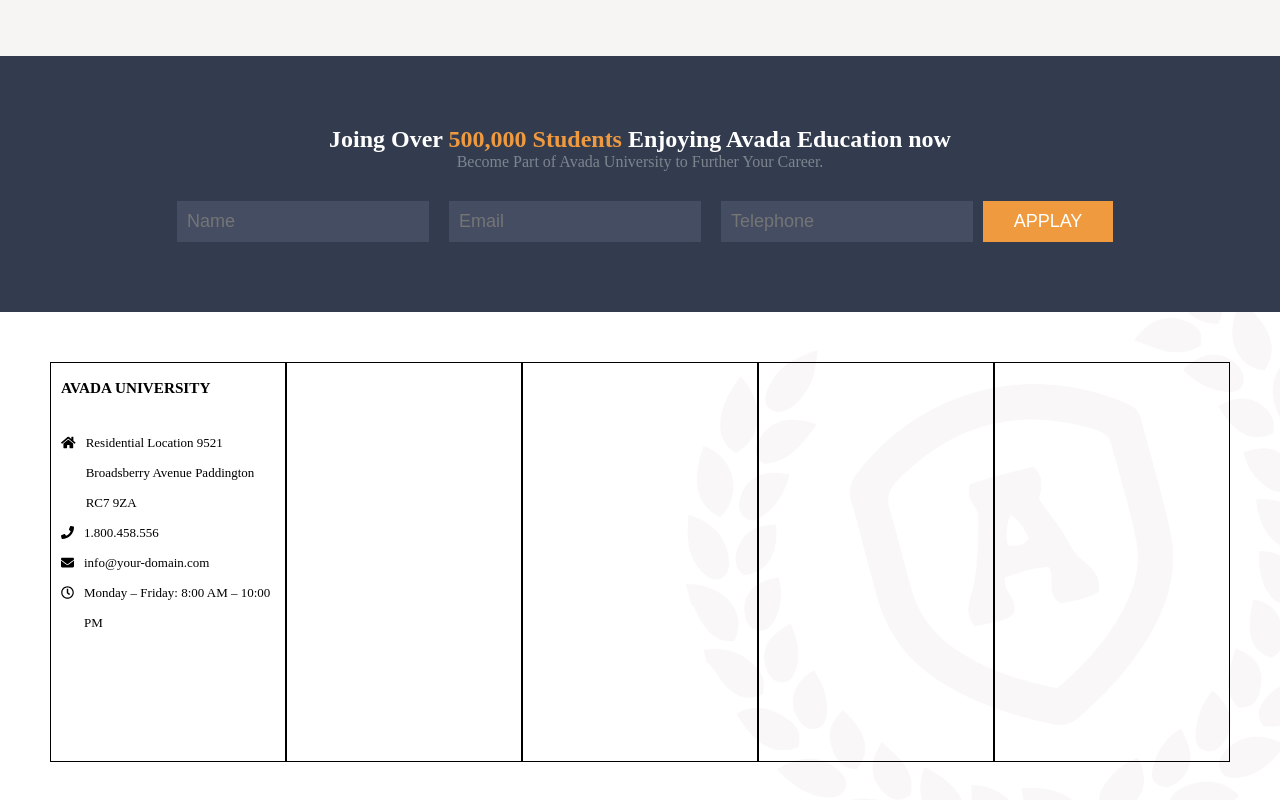
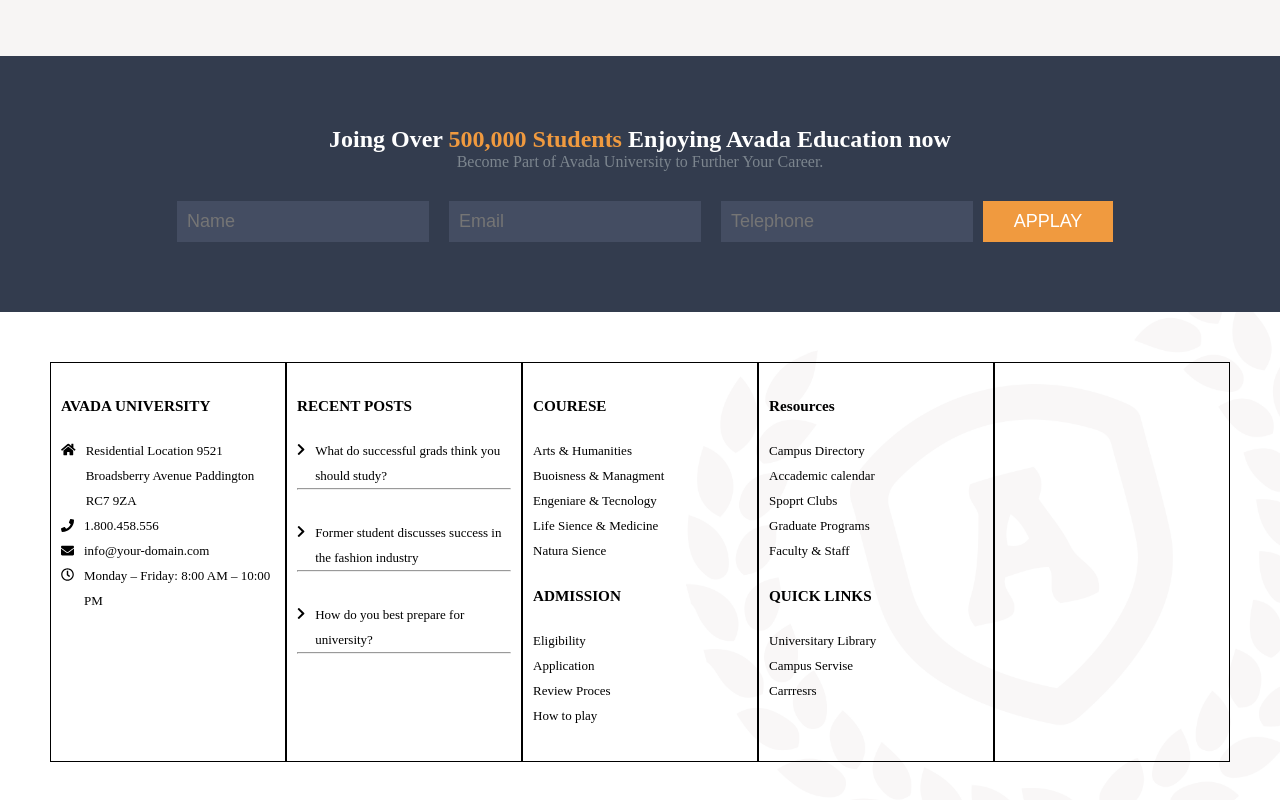
Before and after one commit to alelui/proj-html-vuejs, a Vue app: page / in a window 1280 px wide. Shown: the part 3418-4218 px from the top of the page. Built offline with nearby package versions, Linux system fonts and the light colour scheme; a web font is replaced by a local one.

Commit message:
4 on five

```diff
--- a/src/components/sections/FooterTop.vue
+++ b/src/components/sections/FooterTop.vue
@@ -11,9 +11,54 @@
             <i class="far fa-clock"></i><span>Monday – Friday: 8:00 AM – 10:00 PM</span>
         </div>
       </div>
-      <div  class="footer-box"></div>
-      <div class="footer-box"></div>
-      <div class="footer-box"></div>
+      <div  class="footer-box">
+            <h3>RECENT POSTS</h3>
+            <div>
+                <i class="fas fa-chevron-right"></i><span>What do successful grads think you should study?</span>
+            </div>
+            <hr>
+            <div>
+                <i class="fas fa-chevron-right"></i><span>Former student discusses success in the fashion industry</span>
+            </div>
+            <hr>
+            <div>
+                <i class="fas fa-chevron-right"></i><span>How do you best prepare for university?</span>
+            </div>
+            <hr>
+      </div>
+      <div class="footer-box">
+        <h3>COURESE</h3>
+        <ul>
+            <li>Arts & Humanities</li>
+            <li>Buoisness & Managment</li>
+            <li>Engeniare & Tecnology</li>
+            <li>Life Sience & Medicine</li>
+            <li>Natura Sience</li>
+        </ul>
+        <h3>ADMISSION</h3>
+        <ul>
+            <li>Eligibility</li>
+            <li>Application</li>
+            <li>Review Proces</li>
+            <li>How to play</li>
+        </ul>
+      </div>
+      <div class="footer-box">
+        <h3>Resources</h3>
+        <ul>
+            <li>Campus Directory</li>
+            <li>Accademic calendar</li>
+            <li>Spoprt Clubs</li>
+            <li>Graduate Programs</li>
+            <li>Faculty & Staff</li>
+        </ul>
+        <h3>QUICK LINKS</h3>
+        <ul>
+            <li>Universitary Library</li>
+            <li>Campus Servise</li>
+            <li>Carrresrs</li>
+        </ul>
+      </div>
       <div class="footer-box"></div>
   </section>
 </template>
@@ -35,22 +80,35 @@ export default {
         background-position: center;
         font-size: 13px;
         padding: 50px;
-        .fa-home, .fa-clock, .fa-phone, .fa-envelope{
+        .fa-home, .fa-clock, .fa-phone, .fa-envelope, .fa-chevron-right{
             margin-right: 10px;
         }
+        h3{
+            margin: 20px 0;
+        }
+
         div:nth-of-type(1){
-            h3{
-                margin-bottom: 25px;
-            }
             div{
                 display: flex;
                 .fa-home, .fa-clock{
                     position: relative;
-                    top: 8px;
+                    top: 5px;
                 }
             }
         }
-        div:nth-of-type(2) {flex-grow: 1;}
+
+        div:nth-of-type(2) {
+            div{
+                display: flex;
+                    .fa-chevron-right{
+                    position: relative;
+                    top: 5px;
+                }
+            }
+            hr{
+            margin-bottom: 30px;
+            }
+        }
         div:nth-of-type(3) {flex-grow: 1;}
         div:nth-of-type(4) {flex-grow: 1.3;}
         div:nth-of-type(5) {flex-grow: 1.8;}
@@ -59,8 +117,7 @@ export default {
             height: 100%;
             border: 1px solid black;
             padding: 10px;
-            line-height: 30px;
-
+            line-height: 25px;
         }
     }
 </style>
```
